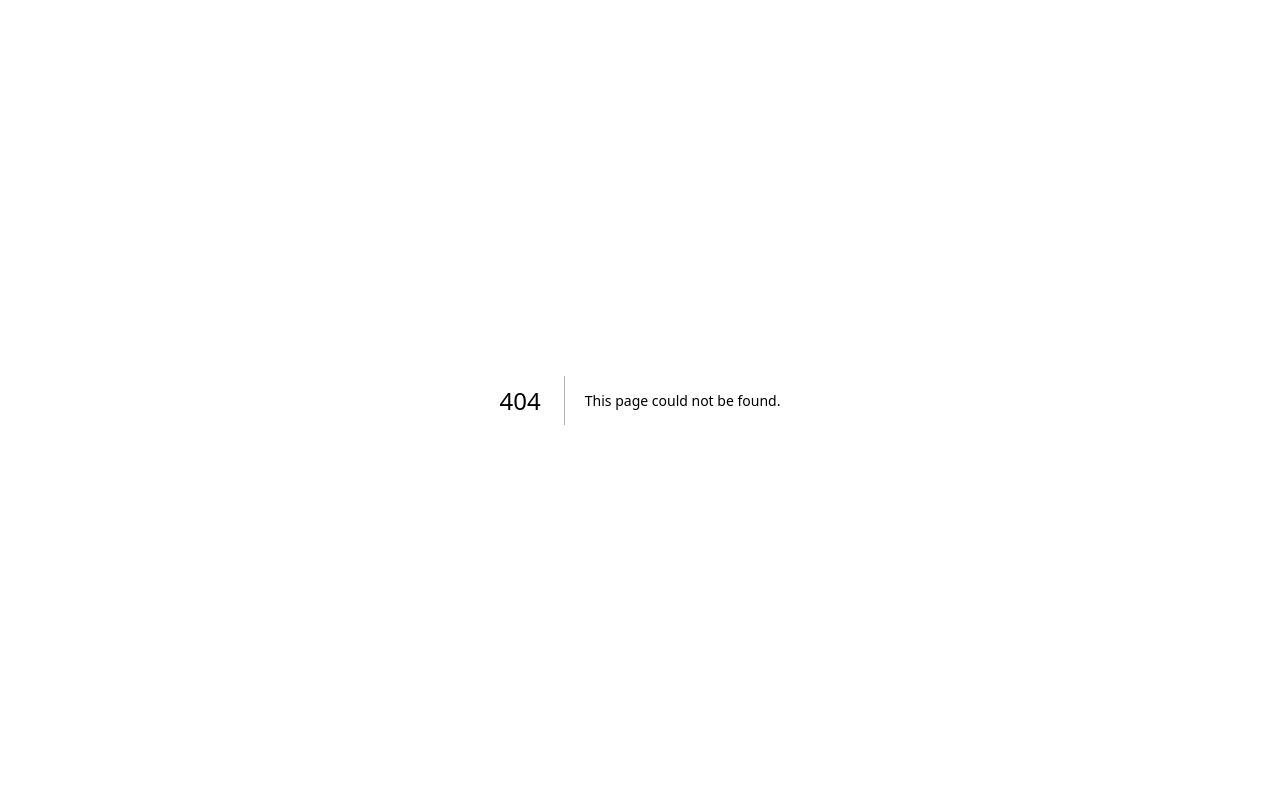
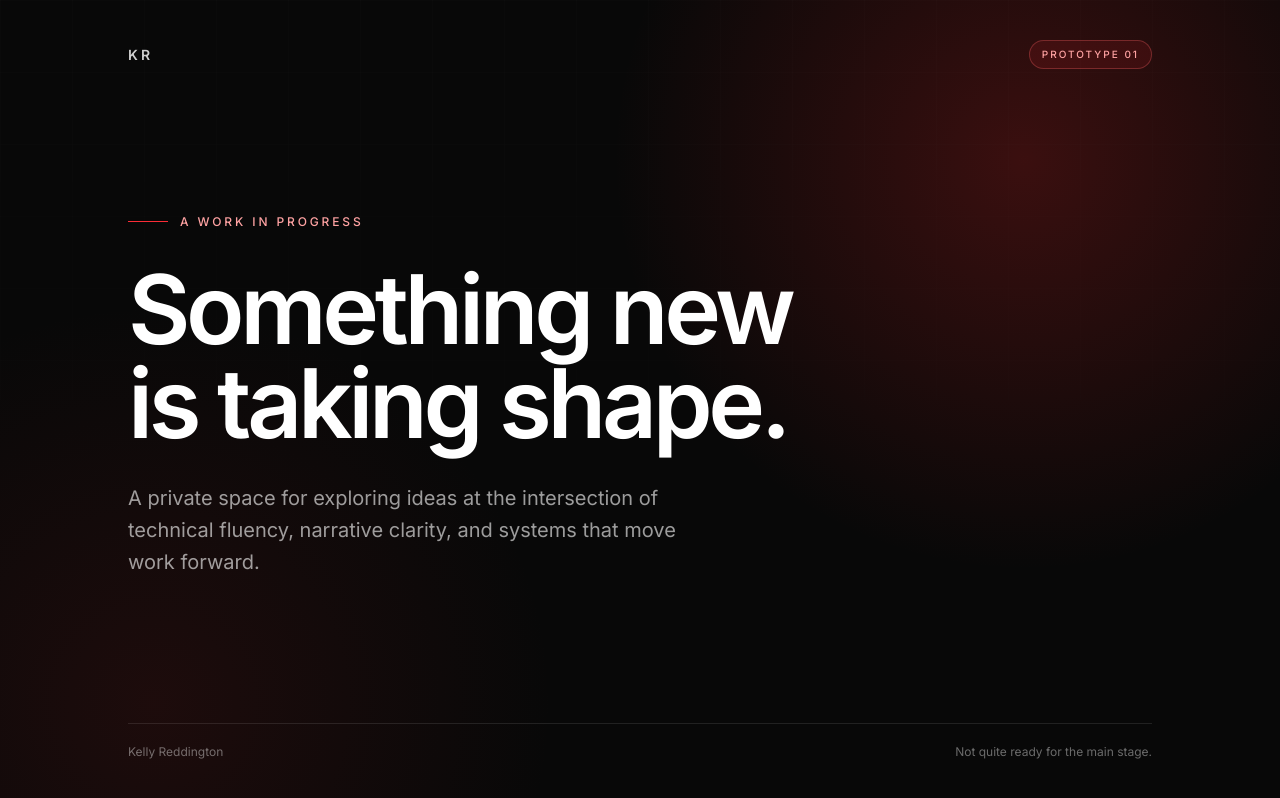
Before and after one commit to kreddington41/v0-kelly-resume-website, a Next.js app: page /proto in a window 1280 px wide. Before the commit this address had no page. Built offline with nearby package versions, Linux system fonts and the light colour scheme.

Commit message:
Add unlinked prototype holding page

```diff
--- /dev/null
+++ b/app/proto/page.tsx
@@ -0,0 +1,46 @@
+import type { Metadata } from "next"
+
+export const metadata: Metadata = {
+  title: "Prototype | Kelly Reddington",
+  description: "A prototype space for Kelly Reddington.",
+  robots: {
+    index: false,
+    follow: false,
+  },
+}
+
+export default function ProtoPage() {
+  return (
+    <main className="relative isolate flex min-h-screen overflow-hidden bg-[#080808] text-white">
+      <div className="pointer-events-none absolute inset-0 -z-10 bg-[radial-gradient(circle_at_80%_20%,rgba(220,38,38,0.24),transparent_34%),radial-gradient(circle_at_12%_88%,rgba(127,29,29,0.18),transparent_30%)]" />
+      <div className="pointer-events-none absolute inset-0 -z-10 opacity-[0.06] [background-image:linear-gradient(rgba(255,255,255,0.18)_1px,transparent_1px),linear-gradient(90deg,rgba(255,255,255,0.18)_1px,transparent_1px)] [background-size:72px_72px] [mask-image:linear-gradient(to_bottom,black,transparent_78%)]" />
+
+      <section className="mx-auto flex w-full max-w-6xl flex-1 flex-col justify-between px-6 py-8 sm:px-10 sm:py-10 lg:px-16">
+        <header className="flex items-center justify-between">
+          <span className="text-sm font-semibold tracking-[0.22em] text-white/80 uppercase">KR</span>
+          <span className="rounded-full border border-red-400/30 bg-red-500/10 px-3 py-1.5 text-[10px] font-medium tracking-[0.2em] text-red-300 uppercase">
+            Prototype 01
+          </span>
+        </header>
+
+        <div className="max-w-3xl py-24 sm:py-32">
+          <div className="mb-8 flex items-center gap-3 text-xs font-medium tracking-[0.24em] text-red-300 uppercase">
+            <span className="h-px w-10 bg-red-500" />
+            A work in progress
+          </div>
+          <h1 className="max-w-2xl text-5xl font-semibold leading-[0.98] tracking-[-0.045em] text-balance sm:text-7xl lg:text-8xl">
+            Something new is taking shape.
+          </h1>
+          <p className="mt-8 max-w-xl text-lg leading-8 text-white/60 sm:text-xl">
+            A private space for exploring ideas at the intersection of technical fluency, narrative clarity, and systems that move work forward.
+          </p>
+        </div>
+
+        <footer className="flex flex-col gap-3 border-t border-white/10 pt-5 text-xs text-white/40 sm:flex-row sm:items-center sm:justify-between">
+          <span>Kelly Reddington</span>
+          <span>Not quite ready for the main stage.</span>
+        </footer>
+      </section>
+    </main>
+  )
+}
```
